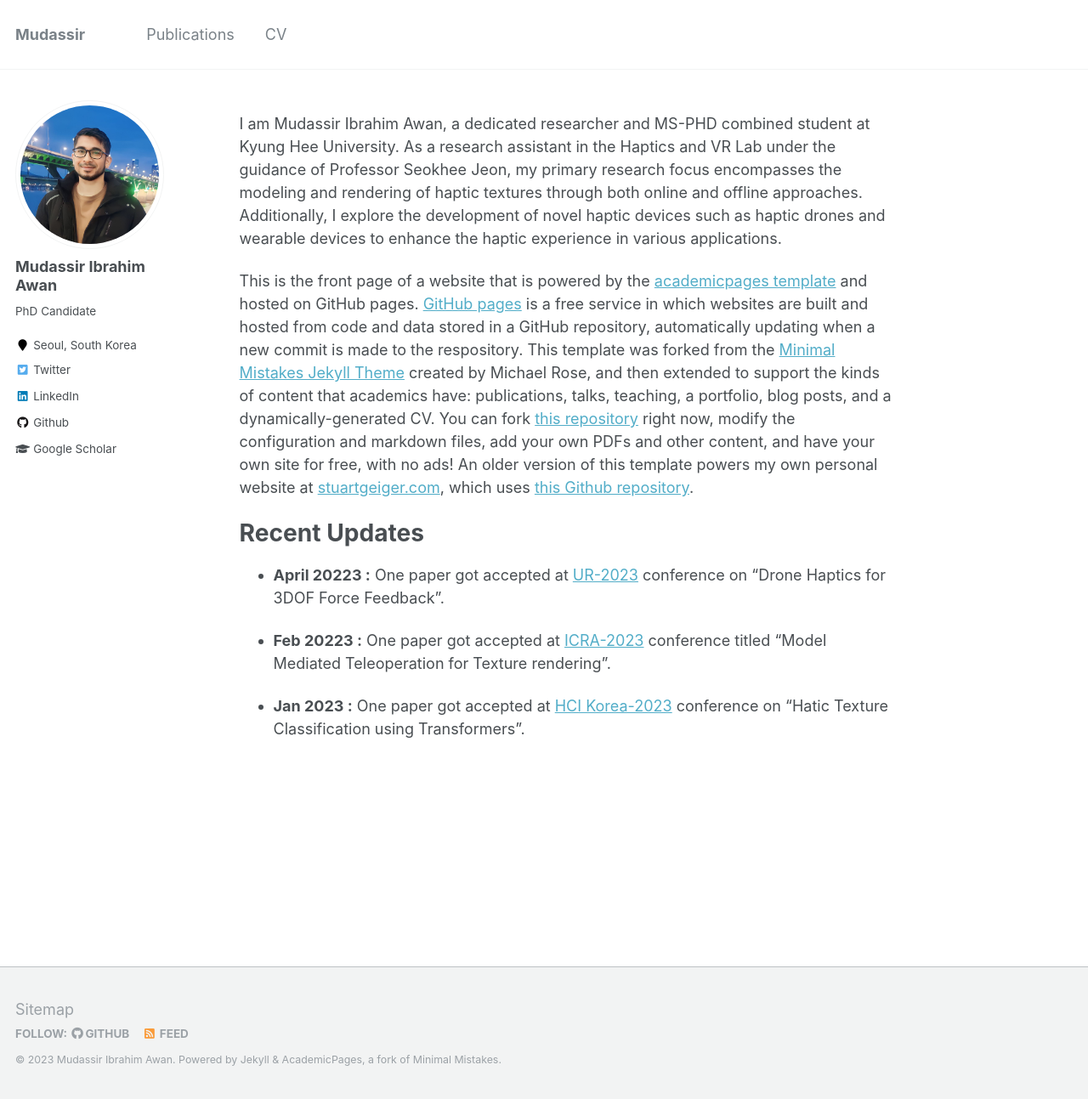
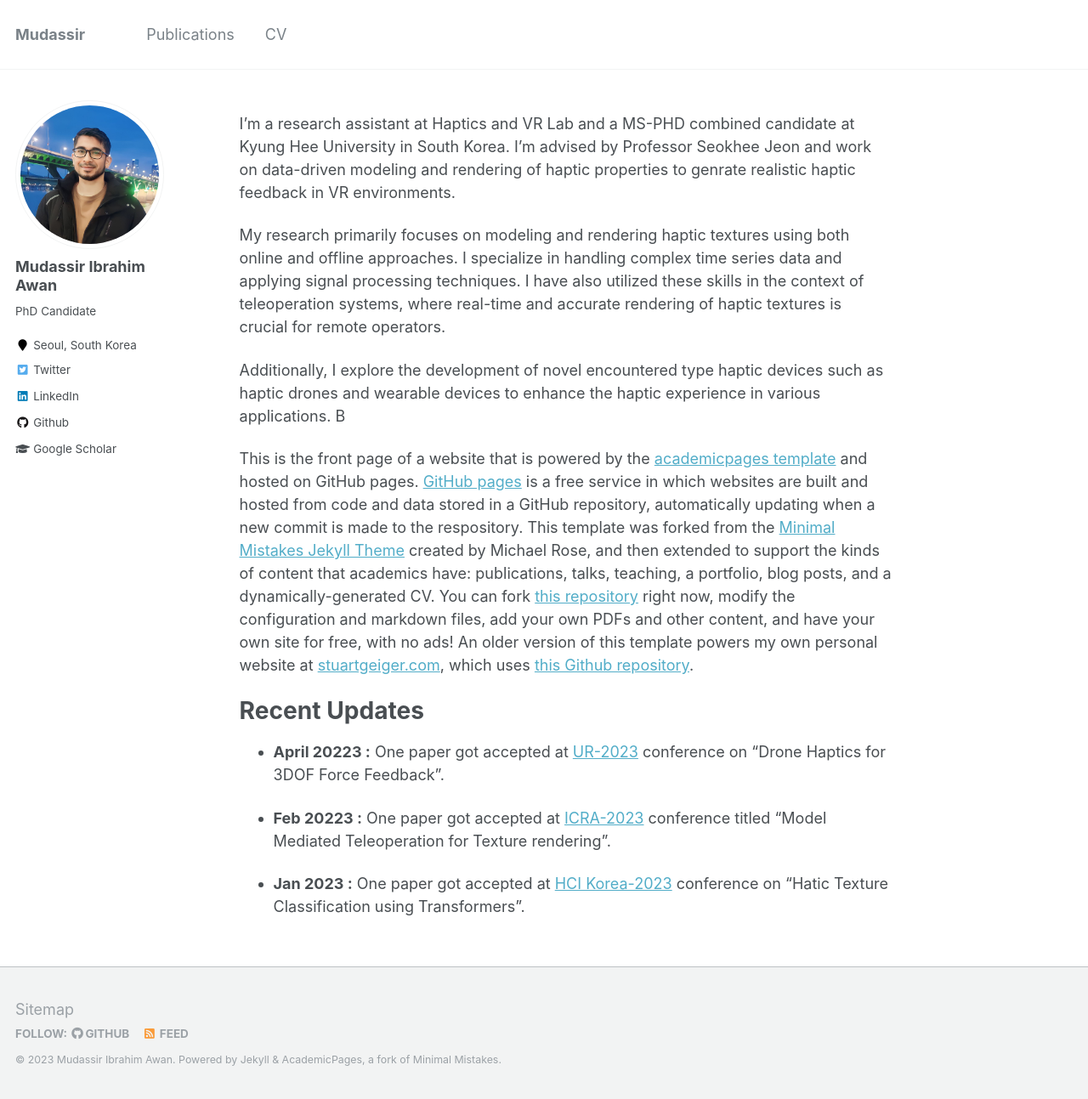
Before and after one commit to mudassir-awan/mudassir-awan.github.io, a Jekyll site: the page built from _pages/about.md, in a window 1280 px wide and 1293 px high. Shown: the whole window at 85% size. Built offline with Jekyll 4.4.1, drawn with Linux system fonts in a browser that asks for light colours.

Commit message:
Update about.md

```diff
--- a/_pages/about.md
+++ b/_pages/about.md
@@ -8,7 +8,12 @@ redirect_from:
   - /about.html
 ---
 
-I am Mudassir Ibrahim Awan, a dedicated researcher and MS-PHD combined student at Kyung Hee University. As a research assistant in the Haptics and VR Lab under the guidance of Professor Seokhee Jeon, my primary research focus encompasses the modeling and rendering of haptic textures through both online and offline approaches. Additionally, I explore the development of novel haptic devices such as haptic drones and wearable devices to enhance the haptic experience in various applications.
+I'm a research assistant at Haptics and VR Lab and a MS-PHD combined candidate at Kyung Hee University in  South Korea. I'm advised by Professor Seokhee Jeon and work on data-driven modeling and rendering of haptic properties to genrate realistic haptic feedback in VR environments.
+
+My research primarily focuses on modeling and rendering haptic textures using both online and offline approaches. I specialize in handling complex time series data and applying signal processing techniques. I have also utilized these skills in the context of teleoperation systems, where real-time and accurate rendering of haptic textures is crucial for remote operators.
+
+Additionally, I explore the development of novel encountered type haptic devices such as haptic drones and wearable devices to enhance the haptic experience in various applications. B
+
 
 This is the front page of a website that is powered by the [academicpages template](https://github.com/academicpages/academicpages.github.io) and hosted on GitHub pages. [GitHub pages](https://pages.github.com) is a free service in which websites are built and hosted from code and data stored in a GitHub repository, automatically updating when a new commit is made to the respository. This template was forked from the [Minimal Mistakes Jekyll Theme](https://mmistakes.github.io/minimal-mistakes/) created by Michael Rose, and then extended to support the kinds of content that academics have: publications, talks, teaching, a portfolio, blog posts, and a dynamically-generated CV. You can fork [this repository](https://github.com/academicpages/academicpages.github.io) right now, modify the configuration and markdown files, add your own PDFs and other content, and have your own site for free, with no ads! An older version of this template powers my own personal website at [stuartgeiger.com](http://stuartgeiger.com), which uses [this Github repository](https://github.com/staeiou/staeiou.github.io).
 
```
